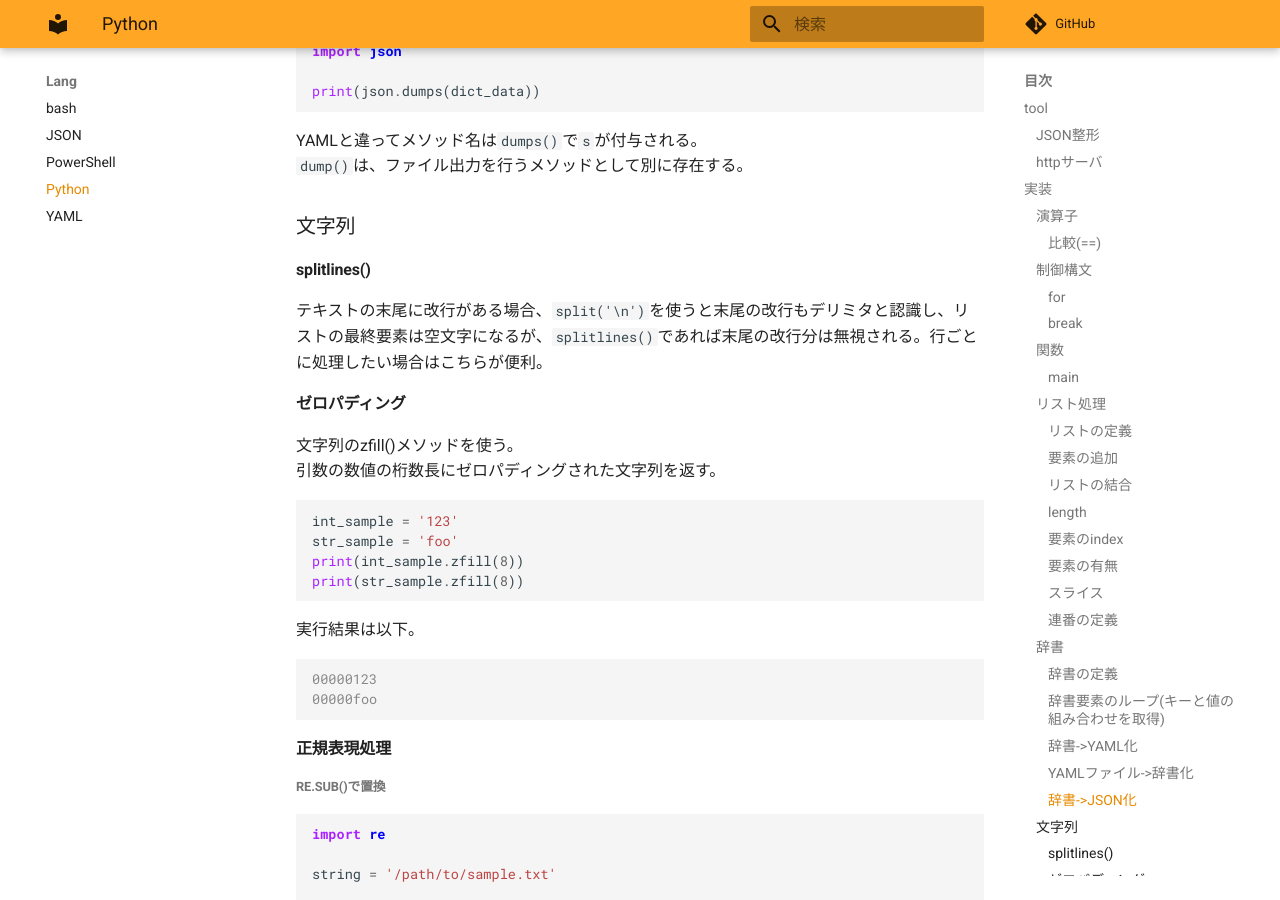
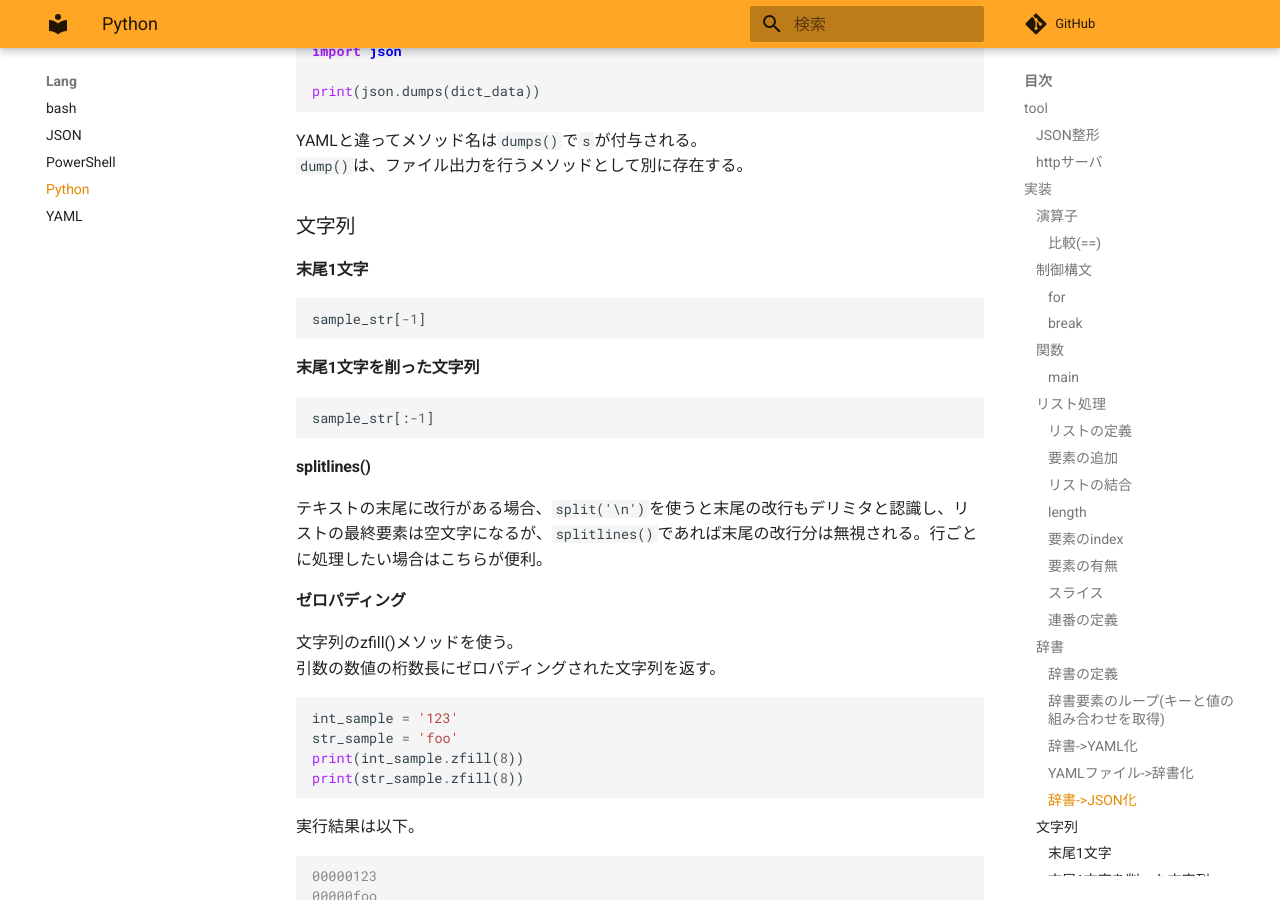
Before and after one commit to zaki-lknr/docs, an MkDocs documentation site: the page built from docs/lang/python.md, in a window 1280 px wide and 900 px high, scrolled down 5578 px. Built offline with MkDocs 1.6.1 and Material for MkDocs 9.7.7, drawn with Linux system fonts in a browser that asks for light colours; comment, search, counter and statistics services are not loaded.

Commit message:
add: lang/python: 文字列の末尾1文字

````diff
--- a/docs/lang/python.md
+++ b/docs/lang/python.md
@@ -293,6 +293,18 @@ YAMLと違ってメソッド名は`dumps()`で`s`が付与される。
 `dump()`は、ファイル出力を行うメソッドとして別に存在する。
 
 ### 文字列
+
+#### 末尾1文字
+
+```python
+sample_str[-1]
+```
+
+#### 末尾1文字を削った文字列
+
+```python
+sample_str[:-1]
+```
 
 #### splitlines()
 
````
